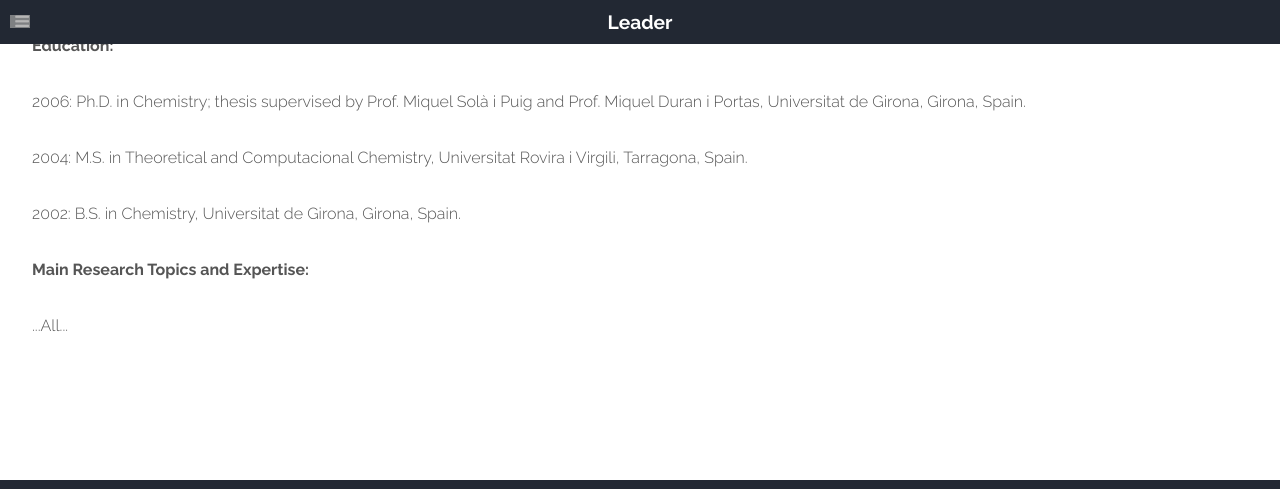
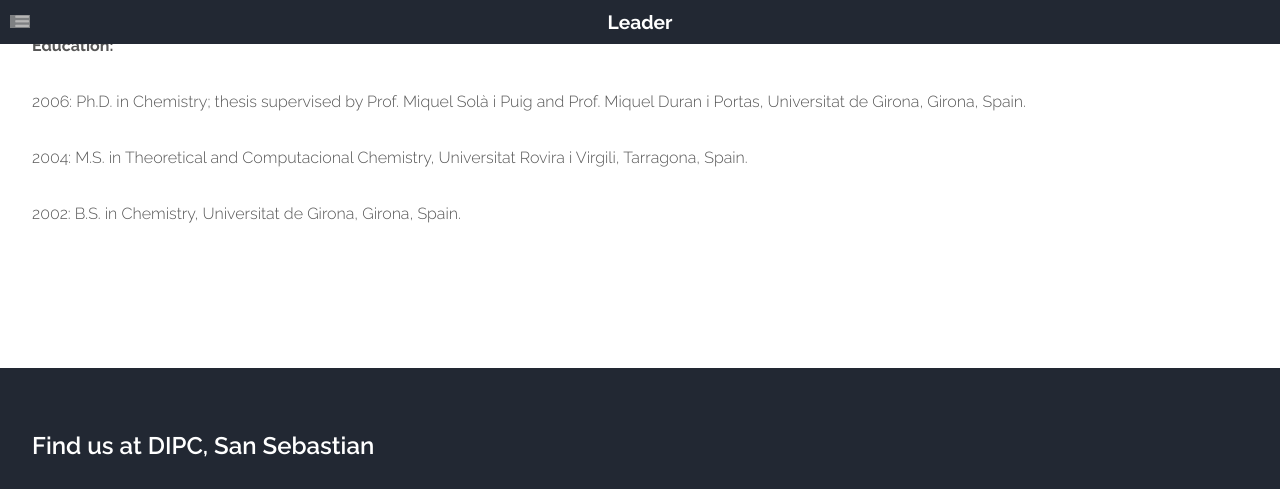
Before and after one commit to old-jekyll-templates/Horizons-Jekyll-Theme, a Jekyll site: the page built from members/eduard-matito.html, in a window 1280 px wide and 900 px high, scrolled down 1006 px, cut to the strip 0-489 px from the top of the window. Built offline with Jekyll 4.4.1, drawn with Linux system fonts in a browser that asks for light colours; grey boxes are pictures that could not be loaded.

Commit message:
Update eduard-matito.html

```diff
--- a/members/eduard-matito.html
+++ b/members/eduard-matito.html
@@ -36,8 +36,7 @@ layout: main
       <p>2004: M.S. in Theoretical and Computacional Chemistry, Universitat Rovira i Virgili, Tarragona, Spain.</p>
       <p>2002: B.S. in Chemistry, Universitat de Girona, Girona, Spain.</p>
 
-       <p><b>Main Research Topics and Expertise:</b></p>
-	    <p>...All...</p>
+
           </section>
 				</div>
 
```
